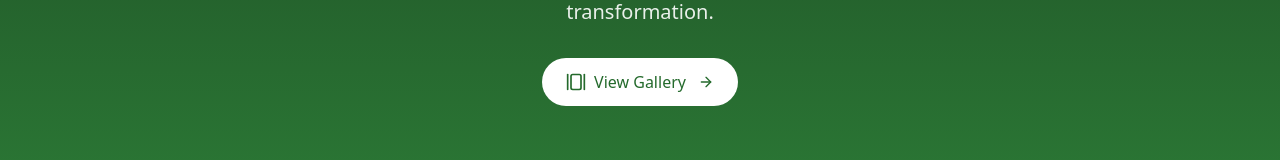
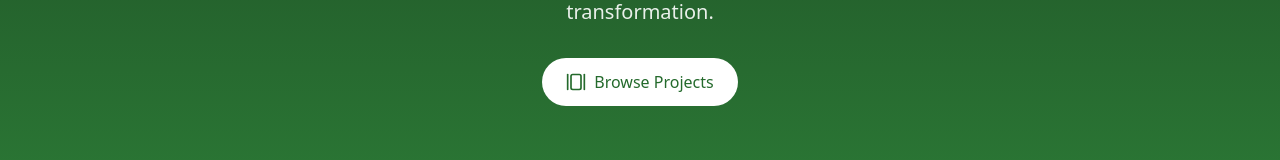
Before and after one commit to Azagentfritz/peorialawncare, a React (Vite) app: page /galleries in a window 1280 px wide. Shown: the part 278-438 px from the top of the page. Built offline with nearby package versions, Linux system fonts and the light colour scheme.

Commit message:
Remove redundant link
Removes the "View Gallery" link in the Galleries page hero section since the user is already on the gallery page.

```diff
--- a/src/pages/Galleries.tsx
+++ b/src/pages/Galleries.tsx
@@ -2,7 +2,7 @@
 import { useEffect } from "react";
 import Navbar from "@/components/layout/Navbar";
 import Footer from "@/components/layout/Footer";
-import { ArrowRight, Camera, GalleryHorizontal } from "lucide-react";
+import { Camera, GalleryHorizontal } from "lucide-react";
 import ProjectCard from "@/components/ui/ProjectCard";
 import FloatingCallButton from "@/components/ui/FloatingCallButton";
 
@@ -79,8 +79,7 @@ const Galleries = () => {
                   className="flex items-center gap-2 bg-white text-lawn-700 px-6 py-3 rounded-full transition-all duration-300 hover:bg-lawn-50 hover:shadow-lg"
                 >
                   <GalleryHorizontal className="w-5 h-5" />
-                  <span>View Gallery</span>
-                  <ArrowRight className="w-4 h-4 ml-1" />
+                  <span>Browse Projects</span>
                 </a>
               </div>
             </div>
```
